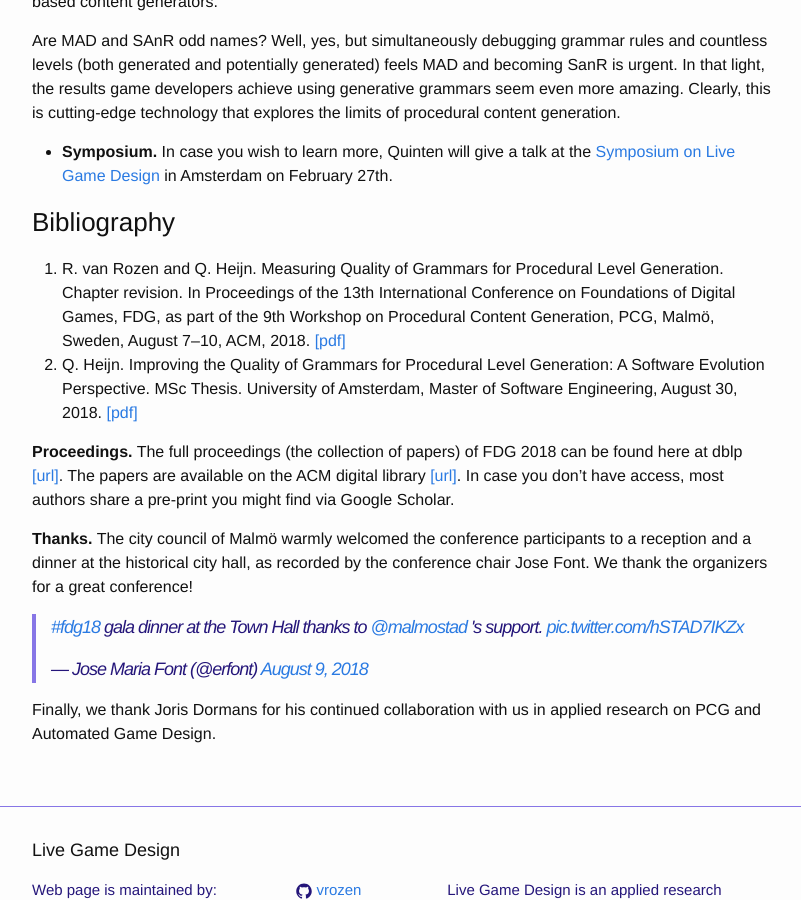
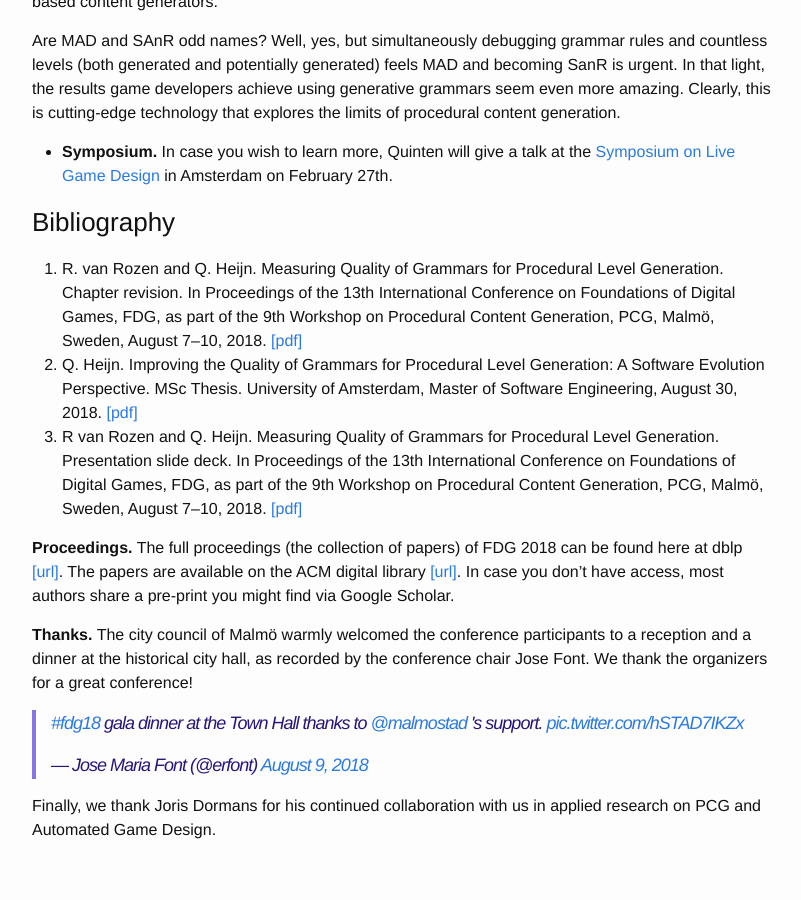
Before and after one commit to LiveGameDesign/LiveGameDesign.github.io, a Jekyll site: the page built from _posts/2019-01-02-Measuring-Quality-of-Grammars.md, in a window 1280 px wide and 900 px high, scrolled down 1280 px. Shown: the whole window, without its empty margins (238-1039 px from the left). Built offline with Jekyll 4.4.1, drawn with Linux system fonts in a browser that asks for light colours; comment, search, counter and statistics services are not loaded.

Commit message:
Added slides

```diff
--- a/_posts/2019-01-02-Measuring-Quality-of-Grammars.md
+++ b/_posts/2019-01-02-Measuring-Quality-of-Grammars.md
@@ -40,9 +40,10 @@ Clearly, this is cutting-edge technology that explores the limits of procedural
 * **Symposium.** In case you wish to learn more, Quinten will give a talk at the [Symposium on Live Game Design](/project/update/2019/02/01/Live-Game-Design-Symposium.html) in Amsterdam on February 27th.
 
 ### Bibliography
-1. R. van Rozen and Q. Heijn. Measuring Quality of Grammars for Procedural Level Generation. Chapter revision. In Proceedings of the 13th International Conference on Foundations of Digital Games, FDG, as part of the 9th Workshop on Procedural Content Generation, PCG, Malmö, Sweden, August 7--10, ACM, 2018. [[pdf]]({{ site.url }}/assets/vRozenHeijn2018.pdf)
+1. R. van Rozen and Q. Heijn. Measuring Quality of Grammars for Procedural Level Generation. Chapter revision. In Proceedings of the 13th International Conference on Foundations of Digital Games, FDG, as part of the 9th Workshop on Procedural Content Generation, PCG, Malmö, Sweden, August 7--10, 2018. [[pdf]]({{ site.url }}/assets/vRozenHeijn2018.pdf)
 2. Q. Heijn. Improving the Quality of Grammars for Procedural Level
 Generation: A Software Evolution Perspective. MSc Thesis. University of Amsterdam, Master of Software Engineering, August 30, 2018. [[pdf]](http://www.scriptiesonline.uba.uva.nl/document/661986)
+3. R van Rozen and Q. Heijn. Measuring Quality of Grammars for Procedural Level Generation. Presentation slide deck. In Proceedings of the 13th International Conference on Foundations of Digital Games, FDG, as part of the 9th Workshop on Procedural Content Generation, PCG, Malmö, Sweden, August 7--10, 2018. [[pdf]]({{ site.url }}/assets/PCG2018_slides_vRozenHeijn.pdf)
 
 **Proceedings.**
 The full proceedings (the collection of papers) of FDG 2018 can be found here at dblp [[url]](https://dblp.uni-trier.de/db/conf/fdg/fdg2018.html).
```
